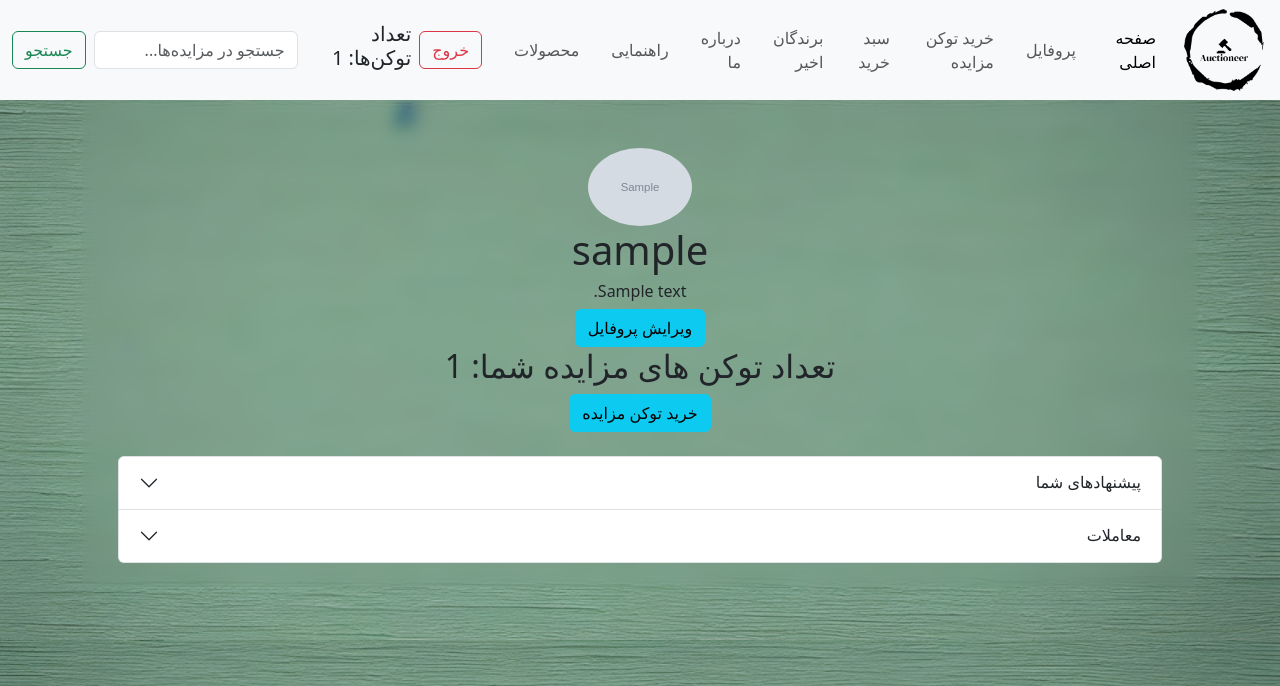
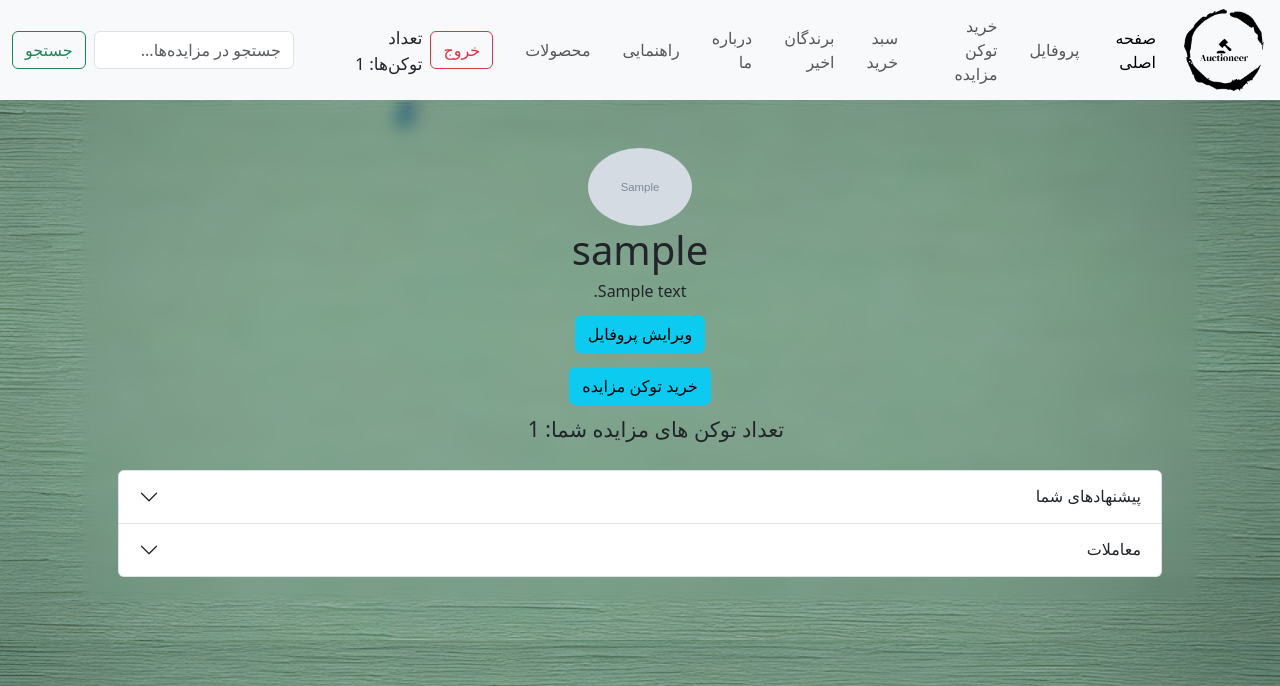
Before and after one commit to sina0k/auctioneer, a Django app: page /profile/1 in a window 1280 px wide. Shown: the top 686 px of the page. Run offline with Django 3.2, Linux system fonts and the light colour scheme; a user stored in the database is signed in; tables that the repository leaves empty hold one stand-in row (values such as "Sample post"); grey boxes marked "Sample" are stand-in pictures.

Commit message:
cool auction card shades plus your token... added

```diff
--- a/project/base/templates/auction-card.html
+++ b/project/base/templates/auction-card.html
@@ -13,7 +13,7 @@
         />
         <img hidden width="auto" height="auto" id="{{ auction.id }}-sold-image" class="sold-image" src="{% static 'images/sold-out.png' %}" alt="">
       </div>
-      <div class="card-body">
+      <div class="card-body auction-card-shade">
         <h3 class="card-title text-center">{{ auction.product.name }}</h3>
         <div class="card-text">
           <div id="{{ auction.id }}-price" class="margin_text">
--- a/project/base/templates/base/home.html
+++ b/project/base/templates/base/home.html
@@ -54,7 +54,10 @@
                              alt="">
                     </a></div>
                     {% if auction.has_paid %}
+                    <div style="margin-top: 25px; margin-bottom: 10px;font-size: 22px;">
+
                     <p> قیمت خریداری شده: {{auction.current_price|add:BID_STEP}}</p>
+                    </div>
                     {% else %}
                     <div style="margin-top: 25px; margin-bottom: 10px;font-size: 18px;">
                         هنوز قیمت این مزایده را پرداخت نکرده اید.
--- a/project/base/templates/base/profile.html
+++ b/project/base/templates/base/profile.html
@@ -14,12 +14,14 @@
     {% endif %}
 
     {% if owner_user %}
-    <a href="{% url 'update-user' %}" class="btn btn-info">ویرایش پروفایل</a>
+    <a href="{% url 'update-user' %}" class="btn btn-info double_btn">ویرایش پروفایل</a>
 
-    <h2>تعداد توکن های مزایده شما: {{ user.bids_number }}</h2>
 
-    <a href="{% url 'token' %}" class="btn btn-info">خرید توکن مزایده</a>
+    <a href="{% url 'token' %}" class="btn btn-info double_btn">خرید توکن مزایده</a>
+    <div style="margin-left:2rem; margin-top: 1px;font-size: 21px;">
 
+        تعداد توکن های مزایده شما: {{ user.bids_number }}
+    </div>
     {% endif %}
 
     <br/>
--- a/project/static/styles/style.css
+++ b/project/static/styles/style.css
@@ -104,12 +104,12 @@ nav {
     background: #ffffff url('/static/images/update-profule-background.jpeg') repeat center center;
 }
 
-.double_btn{
+.double_btn {
     margin-bottom: 8px;
     margin-top: 6px;
 }
 
-.margin_text{
+.margin_text {
     margin-top: 3px;
     margin-bottom: 8px;
 }
@@ -122,9 +122,16 @@ nav {
     background-size: 100%;
 }
 
+.auction-card-shade {
+
+    /*background: linear-gradient(to bottom, #dfdfdf, #ffffff);*/
+      background: linear-gradient(45deg, #d0e1d0, #ffffff);
 
 
-.background_items{
+}
+
+
+.background_items {
 
     box-sizing: border-box;
     padding: 3rem;
@@ -132,9 +139,10 @@ nav {
     background-size: 60%;
 }
 
-.custom-row{
-    max-width:160%;
+.custom-row {
+    max-width: 160%;
 }
+
 /*body, h1, h2, h3, p, img, a {*/
 /*  margin: 0;*/
 /*  padding: 0;*/
--- a/project/templates/navbar.html
+++ b/project/templates/navbar.html
@@ -60,7 +60,10 @@
                 </div>
             </ul>
             {% if request.user.is_authenticated %}
-            <h5>تعداد توکن‌ها: {{request.user.bids_number}}</h5>
+            <div style="margin-left:2rem; margin-top: 1px;font-size: 17px;">
+
+                تعداد توکن‌ها: {{request.user.bids_number}}
+            </div>
             {% endif %}
 
             <form class="d-flex" role="search" method="get" action="{% url 'home' %}">
```
